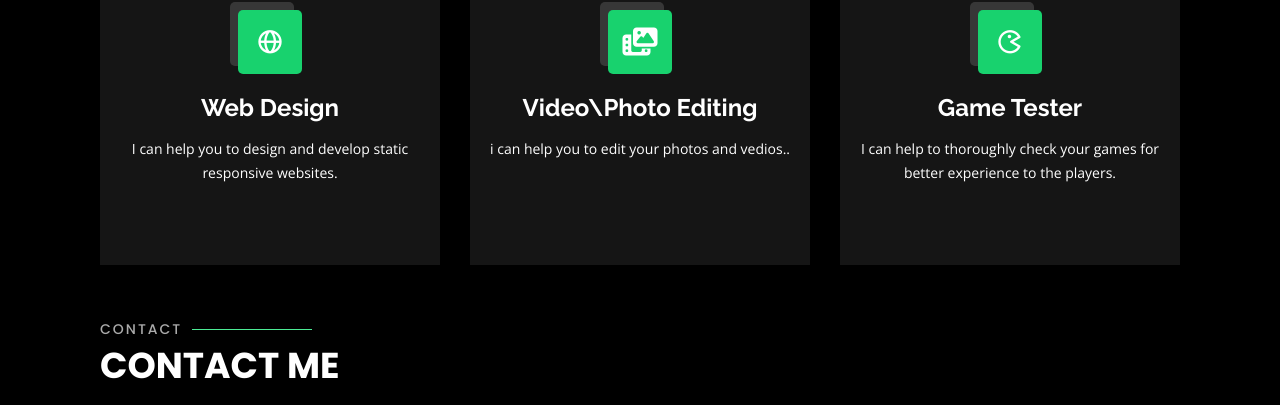
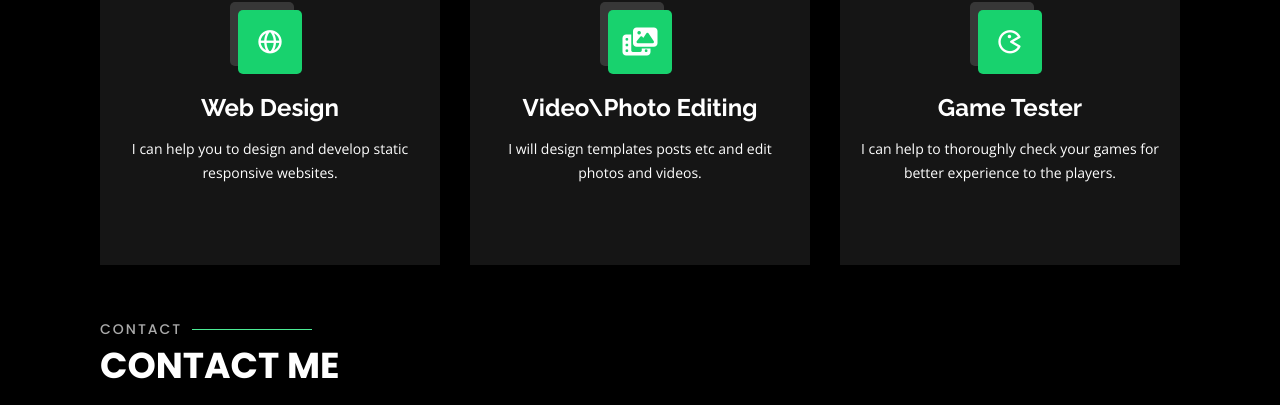
Before and after one commit to sarfasnp/personal-new, a plain HTML site: page index.html in a window 1280 px wide. Shown: the part 2159-2564 px from the top of the page. Drawn offline with nearby package versions, Linux system fonts and the light colour scheme.

Commit message:
Update index.html
changed services

```diff
--- a/index.html
+++ b/index.html
@@ -282,7 +282,7 @@
           <div class="icon-box">
             <div class="icon"><i class="fas fa-photo-video"></i></div>
             <h4><a href="">Video\Photo Editing</a></h4>
-            <p>i can help you to edit your photos and vedios..</p>
+            <p>I will design templates posts etc and edit photos and videos.</p>
           </div>
         </div>
 
```
